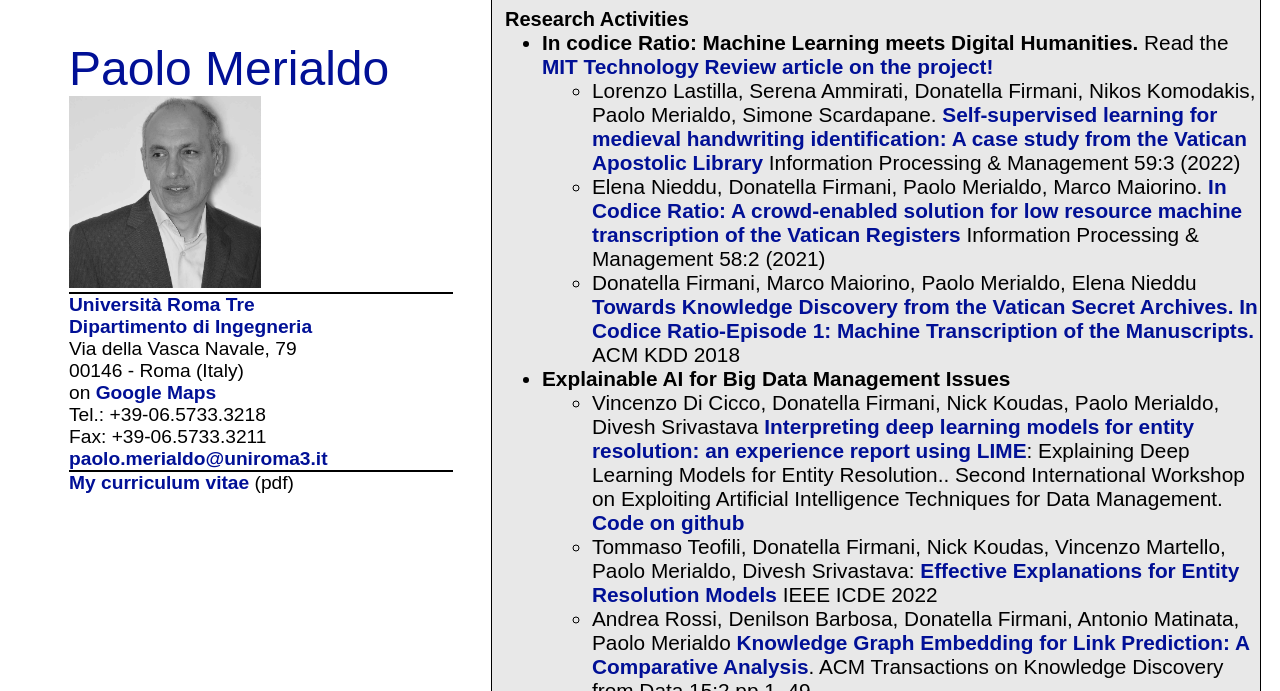
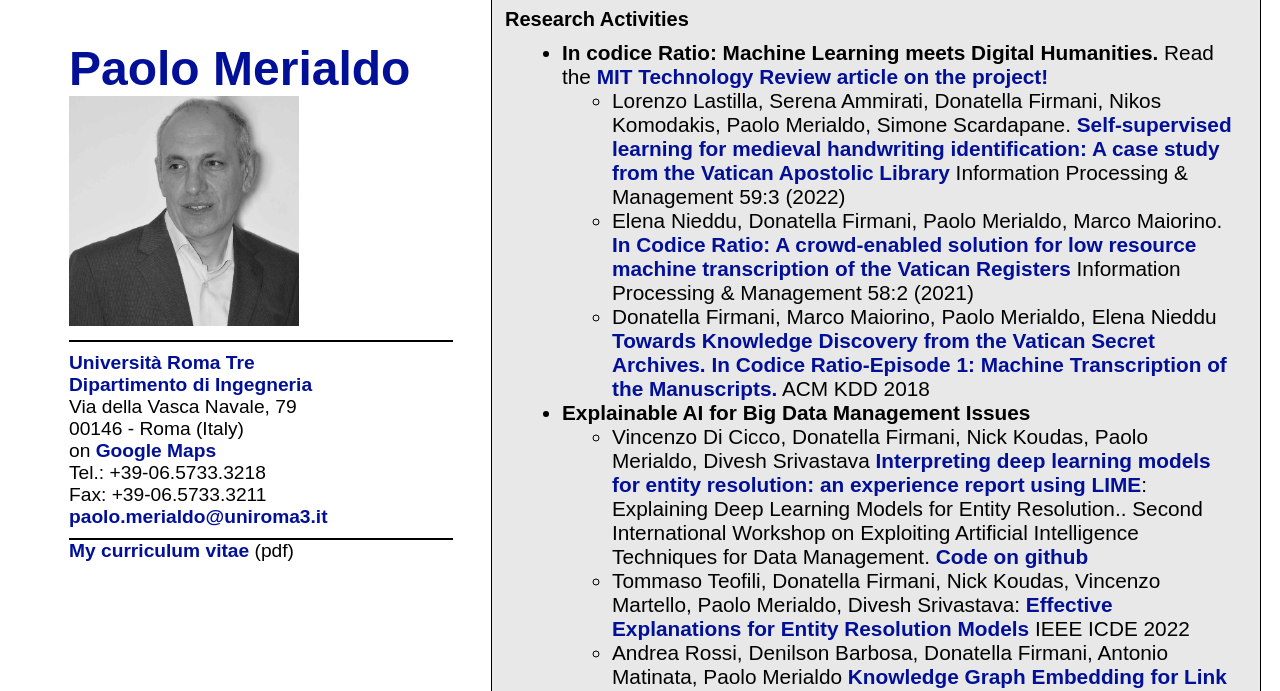
Before and after one commit to danchc/siw-homework-2, a plain HTML site: page siw-homework-2/index.html in a window 1280 px wide. Shown: the part 109-800 px from the top of the page. Drawn offline with Linux system fonts and the light colour scheme.

Commit message:
Fourth commit
Vari aggiustamenti finali

```diff
--- a/siw-homework-2/index.html
+++ b/siw-homework-2/index.html
@@ -10,20 +10,20 @@
 <!-- @danchc -->
 <body>
     <header>
-        <img src="/resources/logo-romatre.jpg" value="Università Roma Tre">
+        <a id="logo" href="https://www.uniroma3.it"><img src="/resources/logo-romatre.jpg" value="Università Roma Tre"></a>
     </header>
     <div id="main-container">
         <div id="doc-container">
             <span id="nome">Paolo Merialdo</span>
             <img src="/resources/paolo-merialdo.jpg">
             <div id="info">
-                <span id="doc-uni"><a href="www.uniroma3.it">Università Roma Tre</a></span>
-                <span id="doc-dip"><a href="www.dia.uniroma3.it">Dipartimento di Ingegneria</a></span>
+                <span id="doc-uni"><a href="https://www.uniroma3.it/">Università Roma Tre</a></span>
+                <span id="doc-dip"><a href="https://www.inf.uniroma3.it/">Dipartimento di Ingegneria</a></span>
                 <span id="dip-street">
                     Via della Vasca Navale, 79<br>
                     00146 - Roma (Italy)
                 </span>
-                <span id="dip-map">on <a href="google.it">Google Maps</a></span>
+                <span id="dip-map">on <a href="https://www.google.it/maps/place/Via+della+Vasca+Navale,+79,+00146+Roma+RM/@41.856021,12.4669472,17z/data=!3m1!4b1!4m5!3m4!1s0x13258a93dee902b1:0x14fd2f964414ebde!8m2!3d41.856021!4d12.4691359  ">Google Maps</a></span>
                 <span id="doc-tel">Tel.: +39-06.5733.3218</span>
                 <span id ="doc-fax">Fax: +39-06.5733.3211</span>
                 <span id ="doc-email"><a href="mailto:paolo.merialdo@uniroma3.it">paolo.merialdo@uniroma3.it</a></span>
@@ -71,11 +71,9 @@
                 <li><a href="https://www.scopus.com/authid/detail.uri?authorId=6602539867">list of publications and citations</a> on <a href="http://www.scopus.com/">Scopus</a></li>
             </ul>
             <h1 class="c-title">DIDATTICA (TEACHING)</h1>
-            <span><strong>Corsi, Orario di ricevimento, tesi, valutazioni della didattica, ecc.</strong></span>
-            <ul class="one-level">
             <span><strong>Insegnamenti Anno accademico 2021-2022</strong></span>
             <ul class="one-level">
-                    <li><a href="https://www.google.com/url?q=https%3A%2F%2Fingegneria.el.uniroma3.it%2Fcourse%2Fview.php%3Fid%3D229&sa=D&sntz=1&usg=AOvVaw0bstJHkQLV6M810L11My9Y">Sistemi Informativi su Web (6CFU)</a></li>
+                <li><a href="https://www.google.com/url?q=https%3A%2F%2Fingegneria.el.uniroma3.it%2Fcourse%2Fview.php%3Fid%3D229&sa=D&sntz=1&usg=AOvVaw0bstJHkQLV6M810L11My9Y">Sistemi Informativi su Web </a> (6CFU)</li>
                 <ul class="sec-level">
                     <li>SECONDO SEMESTRE</li>
                     <li>(Laurea in Ingegneria Informatica, Laurea Magistrale in Ingegneria delle Tecnologie della Comunicazione e dell'Informazione)</li>
@@ -94,7 +92,6 @@
                 <ul class="sec-level">
                     <li>PRIMO SEMESTRE</li>
                     <li>(Laurea Magistrale in Ingegneria Informatica, Laurea Magistrale in Ingegneria Gestionale e dell'Automazione)</li>
-                    </ul>
                 </ul>
             </ul>
             <h1 class="c-title">TESI E TIROCINI</h1>
--- a/siw-homework-2/style/style.css
+++ b/siw-homework-2/style/style.css
@@ -3,6 +3,7 @@
     padding: 0;
     font-family: Arial, Helvetica, sans-serif;
 }
+
 /* header */
 header{
     height: 150px;
@@ -11,6 +12,10 @@ header{
 header img {
     padding: 20px 85px;
     width: 200px;
+}
+
+header a#logo:hover{
+    background-color: white;
 }
 
 /* body */
@@ -28,10 +33,13 @@ a:hover{
     transition: all 0.3s ease 0s;
 }
 
+/* riquadro informazioni docente */
+
 #main-container {
     display: flex;
     justify-content: space-around;
     height: 100%;
+    margin-bottom: 20px;
 }
 
 #info-container {
@@ -50,6 +58,7 @@ a:hover{
 }
 
 #info-container ul.one-level {
+    padding: 10px 25px 10px 20px;
     margin-left: 50px;
 }
 
@@ -70,6 +79,9 @@ h1.c-title {
     font-size: 1.3em;
 }
 
+
+/* riquadro docente */
+
 #doc-container {
     width: 30%;
     padding-left: 50px;
@@ -80,11 +92,13 @@ h1.c-title {
     flex-direction: column;
     border-top: 2px solid;
     border-bottom: 2px solid;
+    padding: 10px 0 10px 0;
 }
 
 #doc-container span#nome{
     color: rgba(1,16,150,255);
     font-size: 3em;
+    font-weight: bold;
 }
 
 #doc-container span {
@@ -92,5 +106,6 @@ h1.c-title {
 }
 
 #doc-container img{
-    width: 50%;
+    width: 60%;
+    padding-bottom: 10px;
 }
```
Lines whose indentation alone changed are shown as unchanged.
